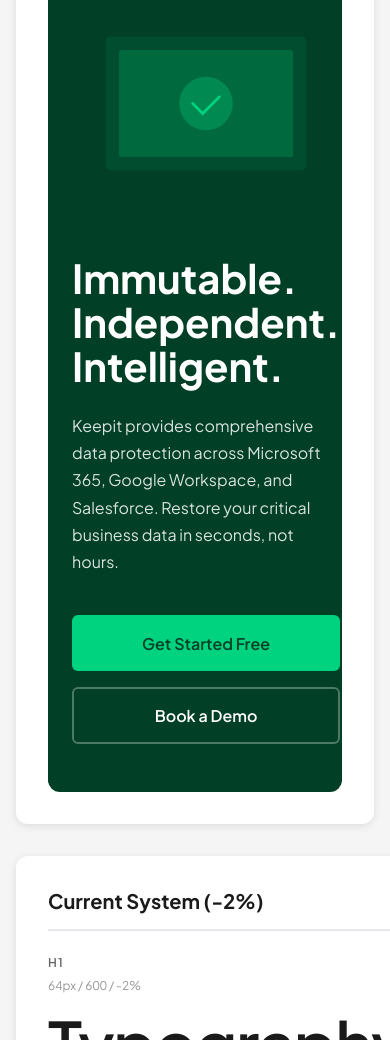
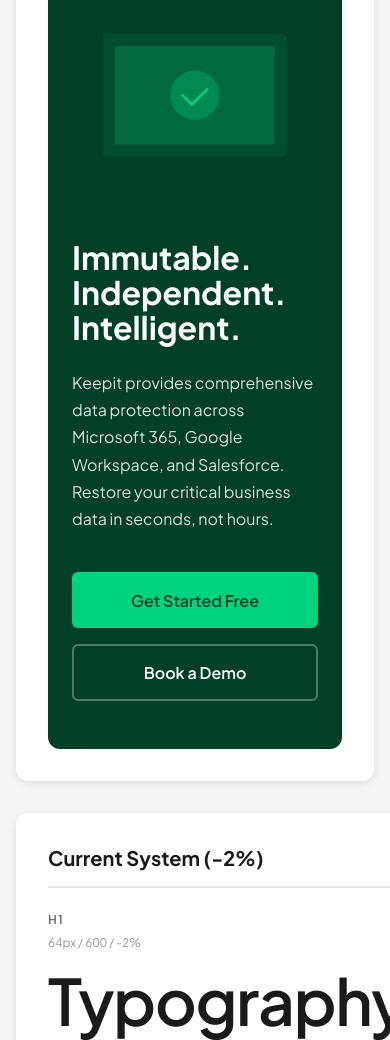
Before and after one commit to ql1max/keepit-type-tester, a plain HTML site: page index.html in a window 390 px wide. Shown: the part 1758-2798 px from the top of the page. Drawn offline with Linux system fonts and the light colour scheme.

Commit message:
Remove fixed font sizes from hero - now responds dynamically to slider changes

```diff
--- a/css/styles.css
+++ b/css/styles.css
@@ -331,13 +331,11 @@ button {
     color: white;
     margin-bottom: 1.5rem;
     line-height: 1.1;
-    font-size: 3.5rem;
 }
 
 .hero-description {
     color: rgba(255, 255, 255, 0.85);
     margin-bottom: 2.5rem;
-    font-size: 1.125rem;
     line-height: 1.7;
     max-width: 540px;
 }
@@ -656,14 +654,6 @@ button {
         padding: 3rem 1.5rem;
     }
 
-    .hero-title {
-        font-size: 2.5rem;
-    }
-
-    .hero-description {
-        font-size: 1rem;
-    }
-
     .hero-actions {
         flex-direction: column;
         width: 100%;
```
